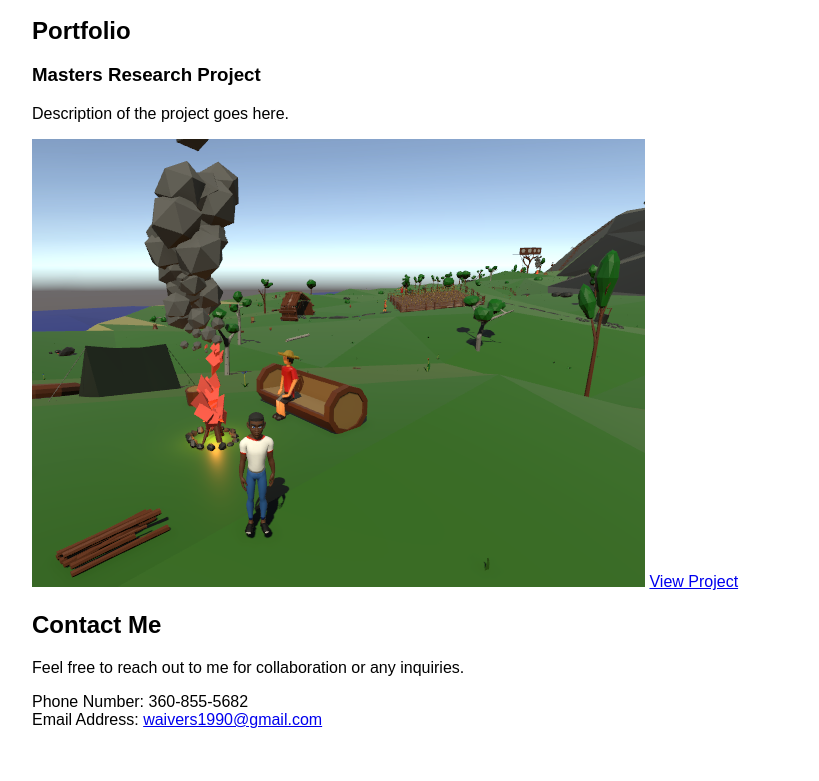
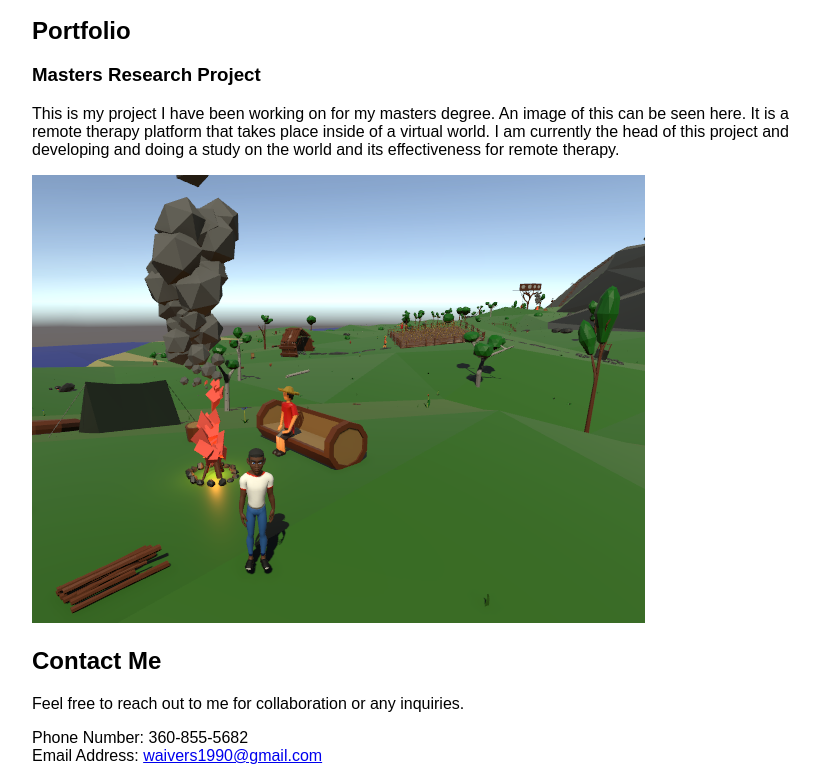
Before and after one commit to Schlauf/ShaneReynolds.github.io, a plain HTML site: page docs/index.html in a window 1280 px wide. Shown: the part 993-1774 px from the top of the page, without its empty margins (208-1027 px from the left). Before the commit the page ends 1738 px from the top, so only its background shows below. Drawn offline with Linux system fonts and the light colour scheme.

Commit message:
Update index.html

```diff
--- a/docs/index.html
+++ b/docs/index.html
@@ -40,9 +40,12 @@
         <!-- Add your project details and links here -->
         <div class="project">
             <h3>Masters Research Project</h3>
-            <p>Description of the project goes here.</p>
+            <p>
+			This is my project I have been working on for my masters degree.
+			An image of this can be seen here.
+			It is a remote therapy platform that takes place inside of a virtual world.
+			I am currently the head of this project and developing and doing a study on the world and its effectiveness for remote therapy. </p>
 			<img src="MastersResearchDemo.png" alt="A photo of me">
-            <a href="#">View Project</a>
         </div>
 
     </section>
```
